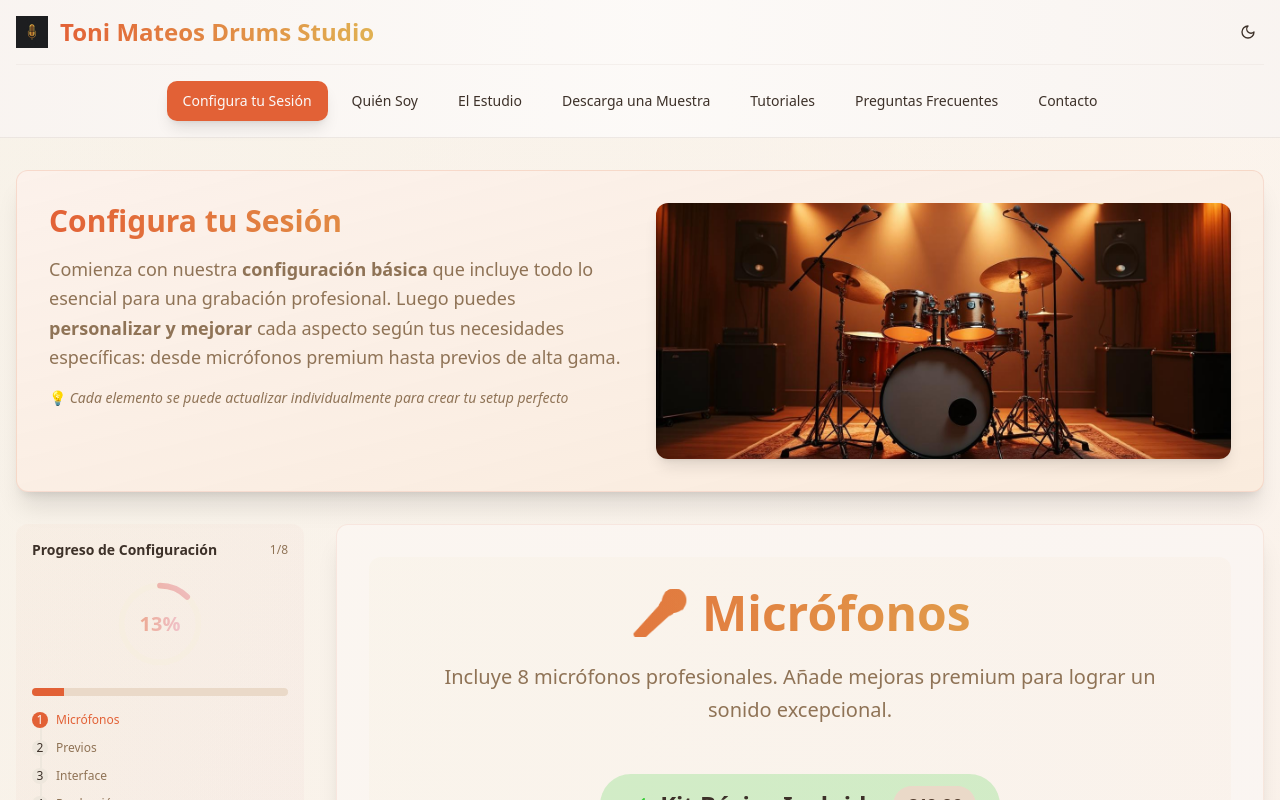
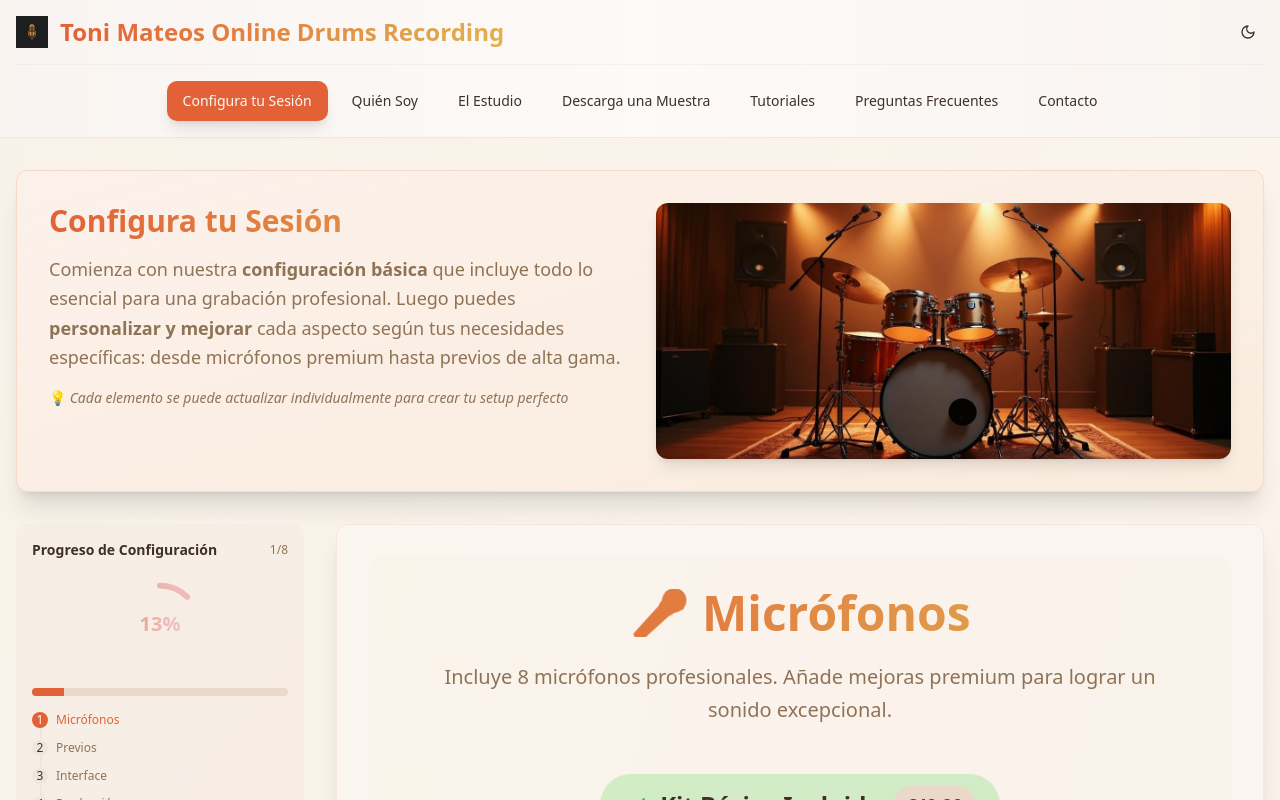
Before and after one commit to infotonimateos-stack/drum-session-studio, a React (Vite) app: page / in a window 1280 px wide. Shown: the top 800 px of the page. Built offline with nearby package versions, Linux system fonts and the light colour scheme.

Commit message:
Update header title
Update the header title from "Toni Mateos Drums Studio" to "Toni Mateos Online Drums Recording".

```diff
--- a/src/components/Header.tsx
+++ b/src/components/Header.tsx
@@ -30,7 +30,7 @@ export const Header = ({ activeTab, onTabChange }: HeaderProps) => {
           <div className="flex items-center gap-3">
             <img src={microphoneIcon} alt="Studio Icon" className="h-8 w-8" />
             <h1 className="text-2xl font-bold bg-gradient-to-r from-primary to-accent bg-clip-text text-transparent">
-              Toni Mateos Drums Studio
+              Toni Mateos Online Drums Recording
             </h1>
           </div>
           <Button
```
